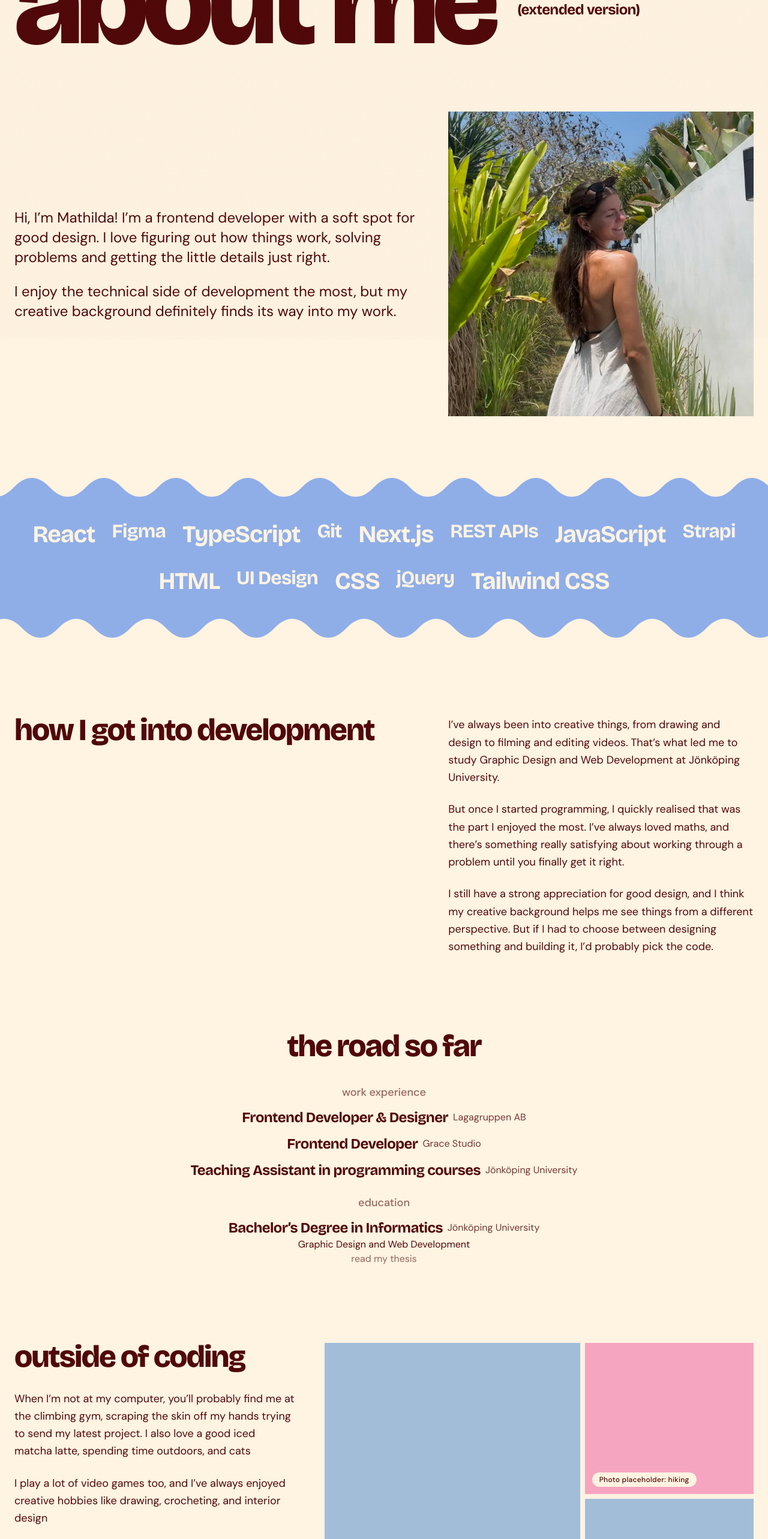
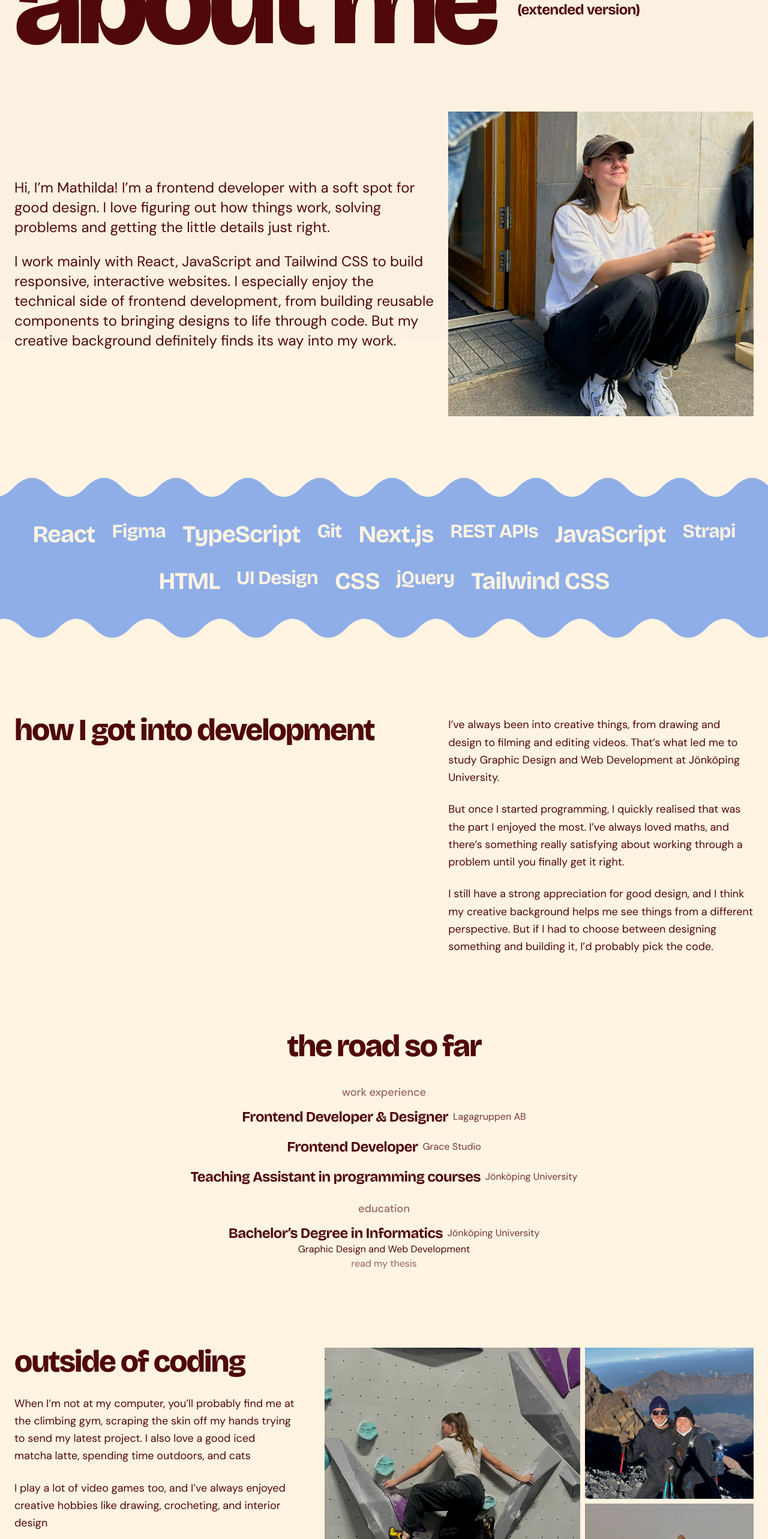
Before and after one commit to makidonk/makidonk.github.io, a React (Vite) app: page /about in a window 1280 px wide. Shown: the part 234-2800 px from the top of the page at 60% size. Built offline with nearby package versions, Linux system fonts and the light colour scheme.

Commit message:
new images for aboutpage + new animation on skills

```diff
--- a/src/content.ts
+++ b/src/content.ts
@@ -52,12 +52,12 @@ export const aboutPage = {
   subheading: "(extended version)",
 
   // Portrait next to the intro. Put files in /public/images and use "/images/<file>".
-  photo: "/images/me1.JPEG",
+  photo: "/images/me2.JPEG",
   photoAlt: "Mathilda standing on a giant tomato sculpture in a park",
 
   intro: [
     "Hi, I’m Mathilda! I’m a frontend developer with a soft spot for good design. I love figuring out how things work, solving problems and getting the little details just right.",
-    "I enjoy the technical side of development the most, but my creative background definitely finds its way into my work.",
+    "I work mainly with React, JavaScript and Tailwind CSS to build responsive, interactive websites. I especially enjoy the technical side of frontend development, from building reusable components to bringing designs to life through code. But my creative background definitely finds its way into my work.",
   ],
 
   story: {
@@ -130,9 +130,12 @@ export const aboutPage = {
     ],
     // The first image is the large one.
     gallery: [
-      { src: null, alt: "Photo placeholder: climbing" },
-      { src: null, alt: "Photo placeholder: hiking" },
-      { src: null, alt: "Photo placeholder: gaming / creative hobbies" },
+      { src: "/images/climb1.JPEG", alt: "Photo placeholder: climbing" },
+      { src: "/images/hike.JPEG", alt: "Photo placeholder: hiking" },
+      {
+        src: "/images/cat.JPEG",
+        alt: "Photo placeholder: gaming / creative hobbies",
+      },
     ] as ProjectImage[],
   },
 
--- a/src/pages/AboutPage.tsx
+++ b/src/pages/AboutPage.tsx
@@ -139,7 +139,7 @@ function SkillText({ skill }: { skill: Skill; index: number }) {
           : "text-[clamp(1.125rem,3.2vw,2rem)]"
       }`}
     >
-      <span className="block motion-safe:transition-transform motion-safe:duration-200 motion-safe:ease-out motion-safe:group-hover/skill:scale-[1.07]">
+      <span className="block motion-safe:transition-transform motion-safe:duration-[540ms] motion-safe:ease-[cubic-bezier(0.25,3.8,0.45,0.8)] motion-safe:group-hover/skill:scale-[0.90] motion-safe:group-hover/skill:duration-300 motion-safe:group-hover/skill:ease-out">
         {skill.name}
       </span>
     </p>
@@ -152,11 +152,11 @@ function SkillText({ skill }: { skill: Skill; index: number }) {
 
 function CvList({ entries }: { entries: CvEntry[] }) {
   return (
-    <ul className="mt-3 mb-6 space-y-3 md:space-y-3">
+    <ul className="mt-3 mb-6 space-y-4 md:space-y-5">
       {entries.map((e) => (
         <li key={e.title + e.place} className="">
-          <div className="flex justify-center gap-2 mt-3 items-center">
-            <h3 className="font-display text-lg font-bold tracking-tight md:text-2xl">
+          <div className="flex md:flex-row flex-col justify-center md:gap-2 mt-3 items-center">
+            <h3 className="font-display text-lg font-bold tracking-tight md:text-2xl leading-tight">
               {e.title}
             </h3>
             <p className=" text-base text-text/80">{e.place}</p>
```
Also changed, not shown: public/images/me2.JPEG, 1 other file (tests, documents, lock files or other folders).
